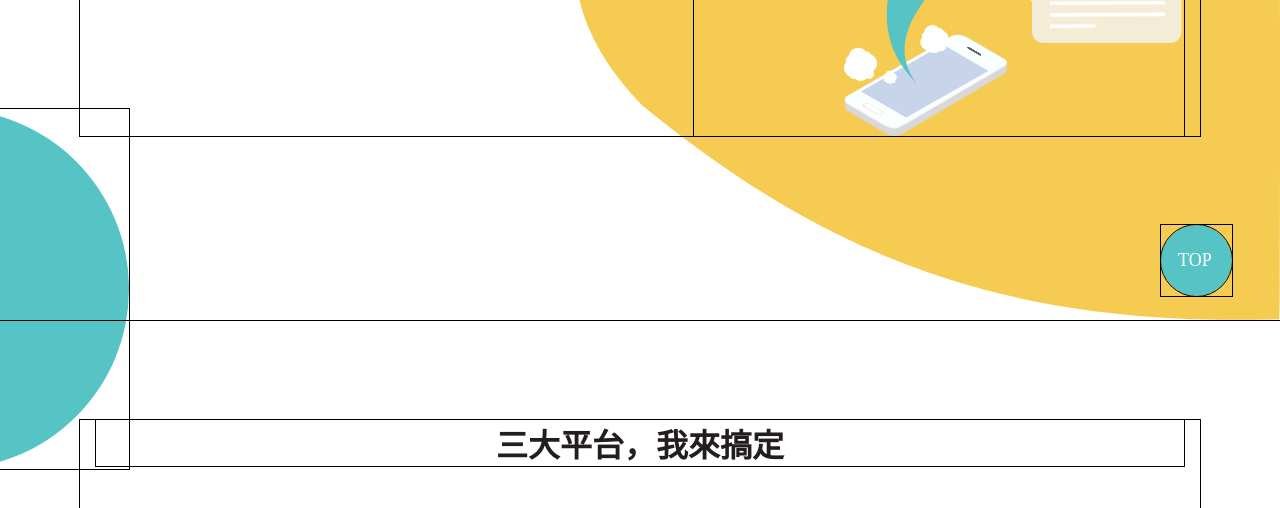
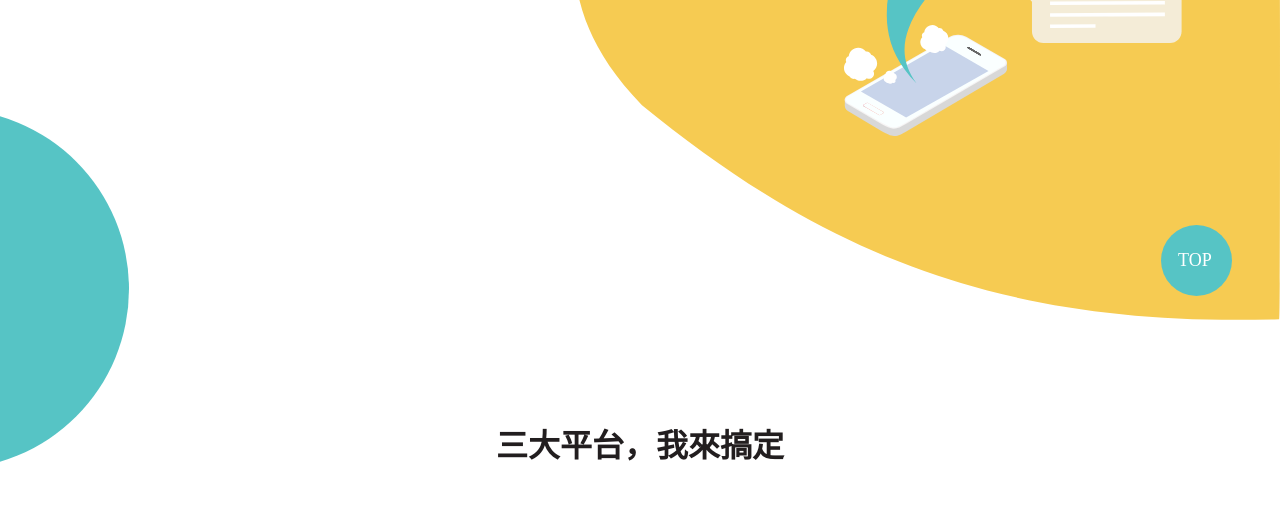
Before and after one commit to LHchien33/task_chatTalkerAI, a plain HTML site: page index.html in a window 1280 px wide. Shown: the part 480-988 px from the top of the page. Drawn offline with nearby package versions, Linux system fonts and the light colour scheme; files that its build step writes are made by us from their sources.

Commit message:
拿掉outline

```diff
--- a/scss/_base.scss
+++ b/scss/_base.scss
@@ -2,7 +2,7 @@
 
 *, *::before, *::after{
     box-sizing: border-box;
-    outline: 1px solid #000;
+    /* outline: 1px solid #000; */
 }
 
 body{
```
